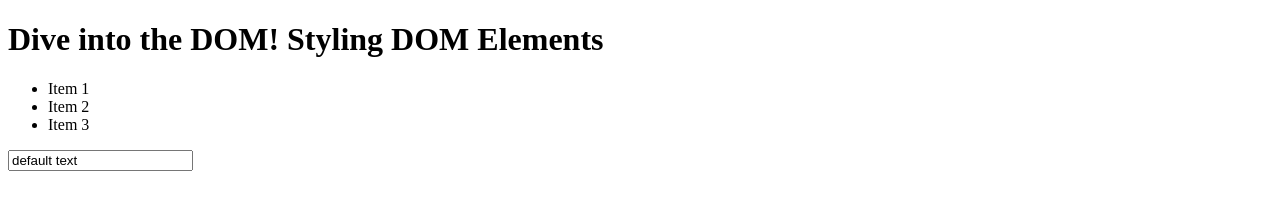
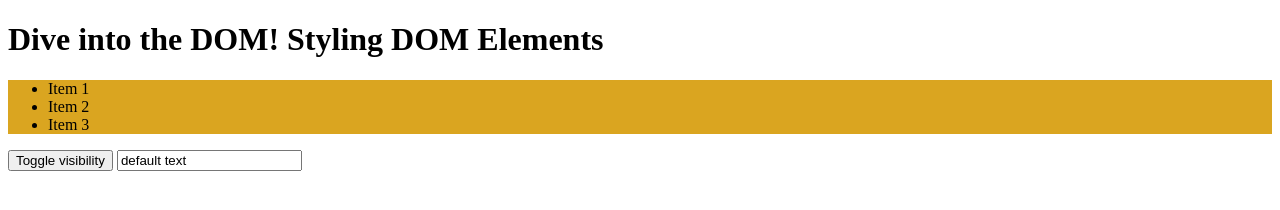
Before and after one commit to pfr974/js_styling_dom_elements, a plain HTML site: page index.html in a window 1280 px wide. Drawn offline with Linux system fonts and the light colour scheme.

Commit message:
played around with DOM styling

```diff
--- a/app.js
+++ b/app.js
@@ -4,3 +4,16 @@ const firstLi = ul.firstElementChild;
 console.log(firstLi);
 
 const section = document.querySelector('section');
+// section.className=''
+
+const button = document.getElementById('toggle-visibility');
+
+button.addEventListener('click', () => {
+  /* if (section.className === 'goldenrod-bg visible') {
+    section.className = 'goldenrod-bg invisible'
+  } else {
+    section.className = 'goldenrod-bg visible';
+  } */
+  section.classList.toggle('visible');
+  section.classList.toggle('invisible');
+});
--- a/index.html
+++ b/index.html
@@ -5,17 +5,32 @@
     <meta name="viewport" content="width=device-width, initial-scale=1.0" />
     <meta http-equiv="X-UA-Compatible" content="ie=edge" />
     <title>DOM Interaction</title>
+    <style>
+      .goldenrod-bg {
+        background-color: goldenrod;
+        color: black;
+      }
+
+      .visible {
+        display: block;
+      }
+
+      .invisible {
+        display: none;
+      }
+    </style>
     <script src="app.js" defer></script>
   </head>
   <body>
     <header><h1 id="main-title">Dive into the DOM! Styling DOM Elements</h1></header>
-    <section class="red-bg visible">
+    <section class="goldenrod-bg visible">
       <ul>
         <li class="list-item">Item 1</li>
         <li class="list-item">Item 2</li>
         <li class="list-item">Item 3</li>
       </ul>
     </section>
+    <button id="toggle-visibility">Toggle visibility</button>
     <input type="text" value="default text" />
   </body>
 </html>
```
Also changed, not shown: blue_background_console.png (added), goldenrod_background_css_class.png (added), initial_page.png (added), 1 other file.
